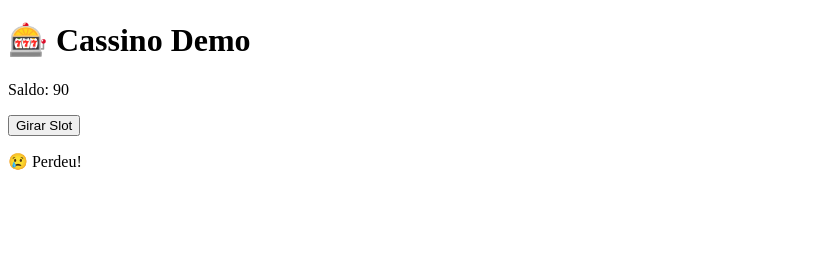
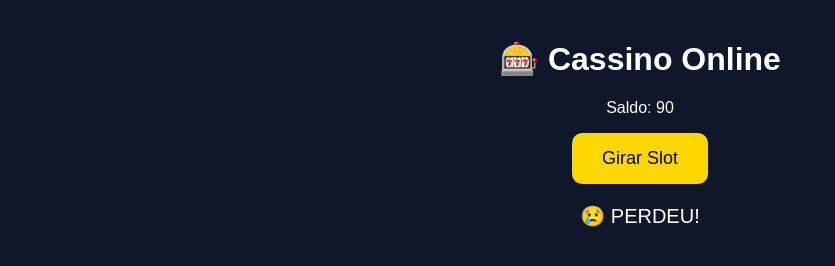
Before and after one commit to washingtonrtuhgcs/bot-ia, a plain HTML site: page index.html in a window 1280 px wide. Both pictures are taken after a click on the button "Girar Slot". Shown: the whole page, without its empty margins (0-835 px from the left). Drawn offline with Linux system fonts and the light colour scheme.

Commit message:
visual melhorado

```diff
--- a/index.html
+++ b/index.html
@@ -2,10 +2,36 @@
 <html>
 <head>
   <title>Cassino Online</title>
+  <style>
+    body {
+      background: #0f172a;
+      color: white;
+      text-align: center;
+      font-family: Arial;
+    }
+
+    h1 {
+      margin-top: 40px;
+    }
+
+    button {
+      padding: 15px 30px;
+      font-size: 18px;
+      background: gold;
+      border: none;
+      border-radius: 10px;
+      cursor: pointer;
+    }
+
+    #resultado {
+      margin-top: 20px;
+      font-size: 20px;
+    }
+  </style>
 </head>
 <body>
 
-<h1>🎰 Cassino Demo</h1>
+<h1>🎰 Cassino Online</h1>
 <p>Saldo: <span id="saldo">100</span></p>
 
 <button onclick="jogar()">Girar Slot</button>
@@ -27,9 +53,9 @@ function jogar() {
 
   if (numero === 1) {
     saldo += 50;
-    document.getElementById("resultado").innerText = "🎉 Você ganhou!";
+    document.getElementById("resultado").innerText = "🎉 GANHOU!";
   } else {
-    document.getElementById("resultado").innerText = "😢 Perdeu!";
+    document.getElementById("resultado").innerText = "😢 PERDEU!";
   }
 
   document.getElementById("saldo").innerText = saldo;
```
